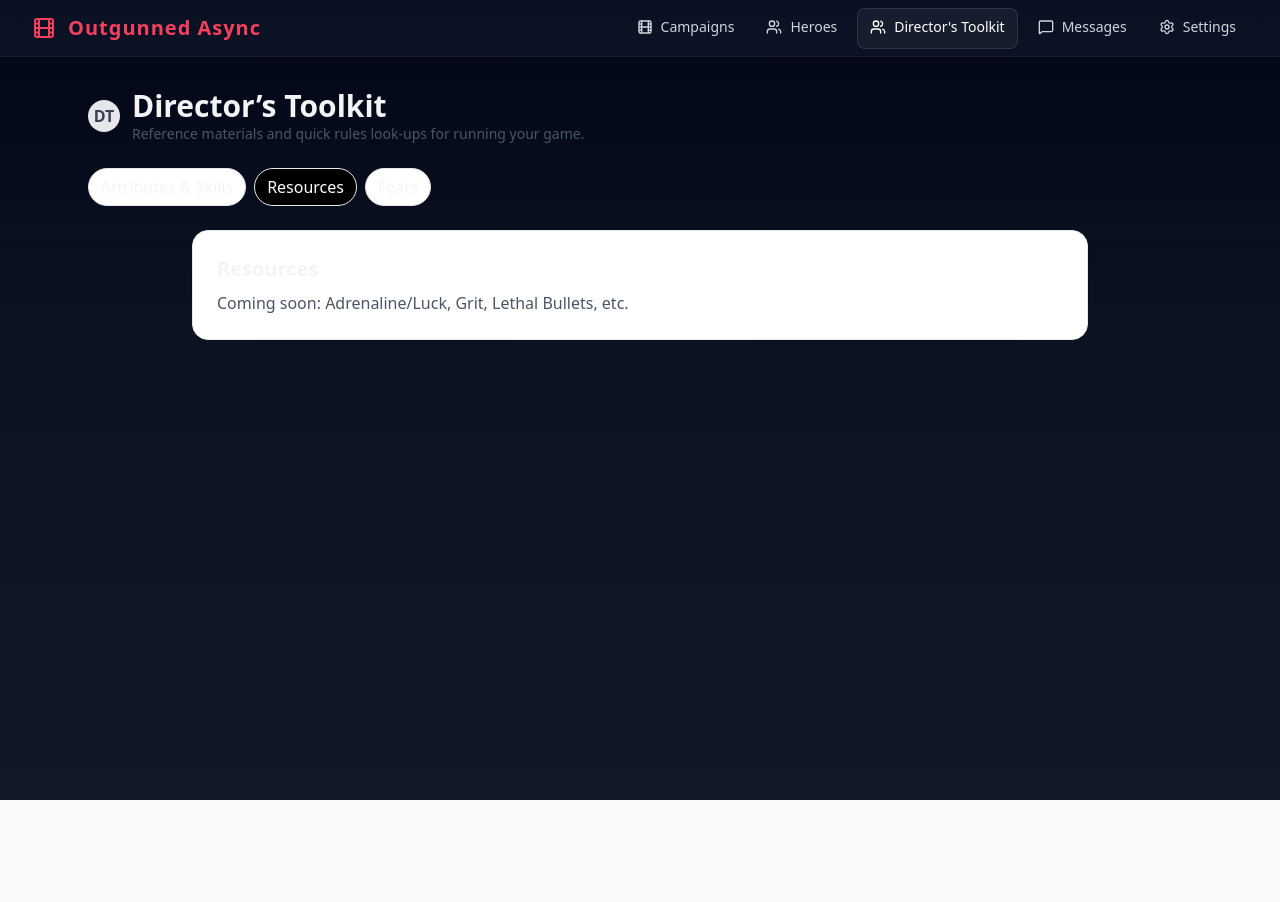
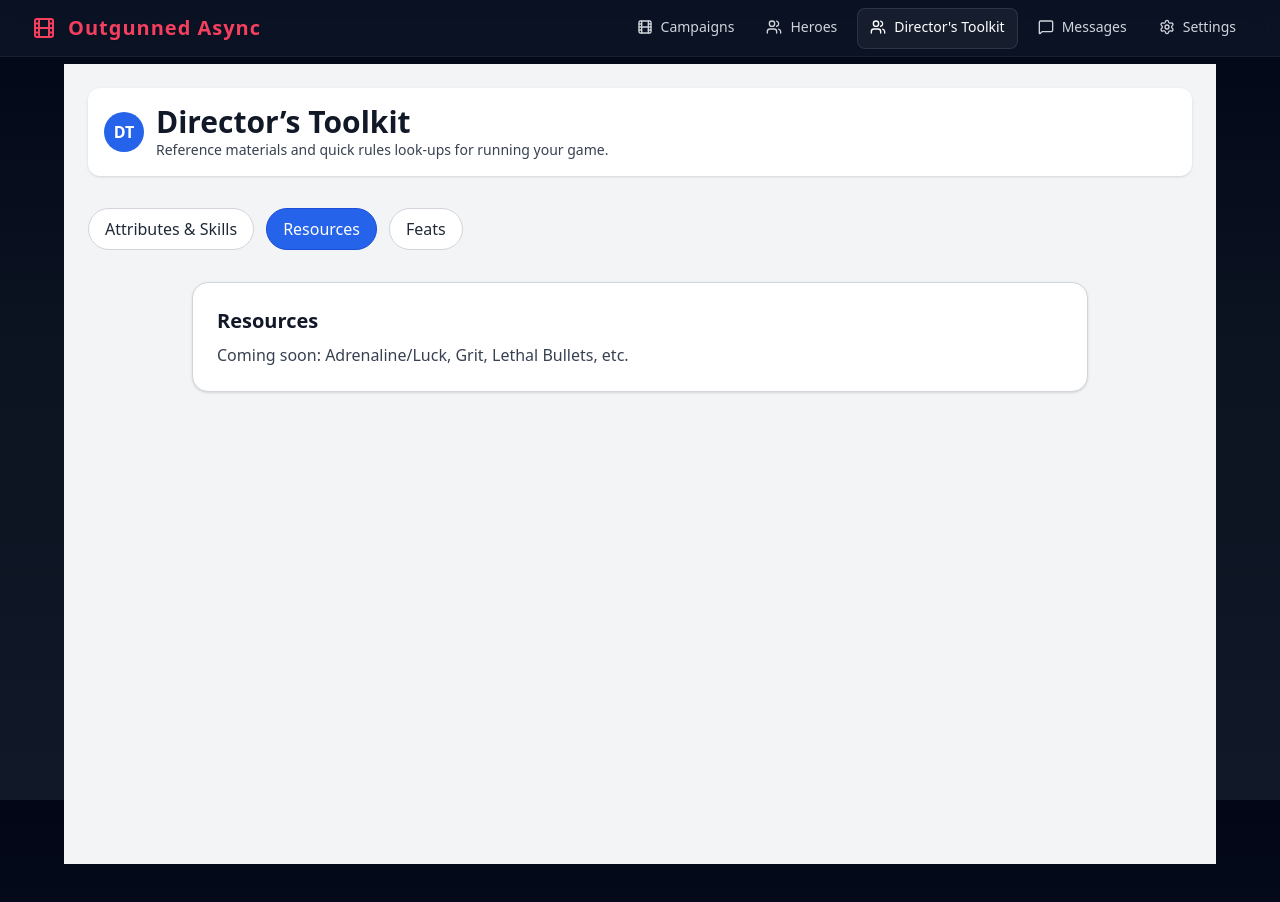
Before and after one commit to thgii/Outgunned-Async-App, a React (Vite) app in the folder apps/web/: page /directors-toolkit in a window 1280 px wide. Both pictures are taken after a click on the button "Resources". Before the commit the page ends 800 px from the top, so only its background shows below. Built offline with nearby package versions, Linux system fonts and the light colour scheme; no server answers.

Commit message:
update readability

```diff
--- a/apps/web/src/components/DirectorsToolkit_AttributesAndSkills.tsx
+++ b/apps/web/src/components/DirectorsToolkit_AttributesAndSkills.tsx
@@ -1,14 +1,6 @@
 import { useMemo, useState } from "react";
 
-/**
- * Director's Toolkit → Attributes & Skills (no external UI kit)
- * - Pure React + Tailwind
- * - Searchable
- * - Deep-link anchors for each Attribute
- */
-
 type Skill = { name: string; desc: string };
-
 type Block = {
   key: "brawn" | "nerves" | "smooth" | "focus" | "crime";
   title: string;
@@ -42,8 +34,7 @@ const BLOCKS: Block[] = [
   {
     key: "smooth",
     title: "SMOOTH",
-    blurb:
-      "Show off how smooth you are whenever you have to interact with other people or want to manipulate them.",
+    blurb: "Show off how smooth you are whenever you have to interact with other people or want to manipulate them.",
     skills: [
       { name: "Flirt", desc: "Seduce someone or use your charm." },
       { name: "Leadership", desc: "Inspire, give orders, or intimidate people." },
@@ -54,8 +45,7 @@ const BLOCKS: Block[] = [
   {
     key: "focus",
     title: "FOCUS",
-    blurb:
-      "You’ll need focus to concentrate, to notice details, and to recall memories and knowledge.",
+    blurb: "You’ll need focus to concentrate, to notice details, and to recall memories and knowledge.",
     skills: [
       { name: "Detect", desc: "Find clues and intel, notice details, sniff out lies." },
       { name: "Heal", desc: "Give first aid or comfort someone." },
@@ -66,16 +56,14 @@ const BLOCKS: Block[] = [
   {
     key: "crime",
     title: "CRIME",
-    blurb:
-      "Your aptitude for crime will come in handy when acting in secret or to notice incoming threats.",
+    blurb: "Your aptitude for crime will come in handy when acting in secret or to notice incoming threats.",
     skills: [
       { name: "Awareness", desc: "Keep your eyes and ears open, notice incoming threats." },
       { name: "Dexterity", desc: "Perform sleight of hand, steal something, pick a lock." },
       { name: "Stealth", desc: "Hide, sneak, or move quietly." },
       {
         name: "Streetwise",
-        desc:
-          "Interact with criminals, recall information useful for moving in seedy neighborhoods or dealing with organized crime.",
+        desc: "Interact with criminals, recall information useful for moving in seedy neighborhoods or dealing with organized crime.",
       },
     ],
   },
@@ -88,7 +76,7 @@ function highlight(text: string, q: string) {
   return (
     <>
       {text.slice(0, idx)}
-      <mark className="rounded px-0.5">{text.slice(idx, idx + q.length)}</mark>
+      <mark className="bg-yellow-200 text-black rounded px-0.5">{text.slice(idx, idx + q.length)}</mark>
       {text.slice(idx + q.length)}
     </>
   );
@@ -104,23 +92,22 @@ export default function DirectorsToolkit_AttributesAndSkills() {
       const skills = b.skills.filter(
         (s) => s.name.toLowerCase().includes(q) || s.desc.toLowerCase().includes(q)
       );
-      const matchAttr =
-        b.title.toLowerCase().includes(q) || b.blurb.toLowerCase().includes(q);
+      const matchAttr = b.title.toLowerCase().includes(q) || b.blurb.toLowerCase().includes(q);
       return matchAttr || skills.length ? { ...b, skills: skills.length ? skills : b.skills } : null;
     }).filter(Boolean) as Block[];
   }, [query]);
 
   return (
-    <div className="w-full max-w-4xl mx-auto rounded-2xl border shadow-xl bg-white">
-      <div className="p-6 border-b space-y-3">
-        <div className="text-xs uppercase tracking-widest text-gray-500">Director&apos;s Toolkit</div>
-        <h2 className="text-2xl font-semibold">Attributes & Skills</h2>
+    <div className="w-full max-w-4xl mx-auto rounded-2xl border border-gray-300 shadow-lg bg-gray-50 text-gray-900">
+      <div className="p-6 border-b border-gray-300 space-y-3 bg-gray-100 rounded-t-2xl">
+        <div className="text-xs uppercase tracking-widest text-gray-600">Director&apos;s Toolkit</div>
+        <h2 className="text-2xl font-bold text-gray-900">Attributes & Skills</h2>
         <div className="relative">
           <input
             value={query}
             onChange={(e) => setQuery(e.target.value)}
             placeholder="Search attributes or skills…"
-            className="w-full pl-3 pr-3 py-2 rounded border focus:outline-none focus:ring"
+            className="w-full pl-3 pr-3 py-2 rounded border border-gray-300 focus:outline-none focus:ring-2 focus:ring-blue-400 bg-white text-gray-900 placeholder-gray-500"
           />
         </div>
       </div>
@@ -132,36 +119,34 @@ export default function DirectorsToolkit_AttributesAndSkills() {
             <a
               key={b.key}
               href={`#attr-${b.key}`}
-              className="text-xs px-2 py-1 rounded-full bg-gray-100 hover:bg-gray-200"
+              className="text-xs px-2 py-1 rounded-full bg-blue-100 text-blue-800 hover:bg-blue-200 transition-colors"
             >
               {b.title}
             </a>
           ))}
         </nav>
 
-        <div className="space-y-3">
+        <div className="space-y-4">
           {filtered.map((block) => (
             <details
               key={block.key}
               id={`attr-${block.key}`}
-              className="rounded-2xl border p-3 open:shadow-sm"
+              className="rounded-xl border border-gray-300 bg-white p-4 open:shadow-md"
             >
               <summary className="cursor-pointer list-none">
                 <div className="flex flex-col items-start gap-1">
-                  <div className="text-lg font-semibold">
+                  <div className="text-lg font-semibold text-gray-900">
                     {highlight(block.title, query)}
                   </div>
-                  <p className="text-sm text-gray-600">
-                    {highlight(block.blurb, query)}
-                  </p>
+                  <p className="text-sm text-gray-700">{highlight(block.blurb, query)}</p>
                 </div>
               </summary>
 
-              <ul className="grid sm:grid-cols-2 gap-3 mt-3">
+              <ul className="grid sm:grid-cols-2 gap-3 mt-4">
                 {block.skills.map((s) => (
-                  <li key={s.name} className="rounded-xl p-3 bg-gray-50">
-                    <div className="font-medium">{highlight(s.name, query)}</div>
-                    <p className="text-sm text-gray-600">{highlight(s.desc, query)}</p>
+                  <li key={s.name} className="rounded-lg p-3 bg-gray-50 border border-gray-200">
+                    <div className="font-medium text-gray-900">{highlight(s.name, query)}</div>
+                    <p className="text-sm text-gray-700">{highlight(s.desc, query)}</p>
                   </li>
                 ))}
               </ul>
@@ -170,7 +155,7 @@ export default function DirectorsToolkit_AttributesAndSkills() {
         </div>
 
         <div className="mt-6 text-right">
-          <a href="#top" className="text-xs underline text-gray-600">
+          <a href="#top" className="text-xs underline text-gray-600 hover:text-gray-800">
             Back to top
           </a>
         </div>
--- a/apps/web/src/routes/DirectorsToolkit.tsx
+++ b/apps/web/src/routes/DirectorsToolkit.tsx
@@ -1,51 +1,52 @@
 import { useState } from "react";
 import DirectorsToolkit_AttributesAndSkills from "../components/DirectorsToolkit_AttributesAndSkills";
-
-/**
- * Director's Toolkit route (no external UI kit)
- * Tabs are simple buttons; content panes are conditionally rendered.
- */
 
 export default function DirectorsToolkit() {
   const [tab, setTab] = useState<"attributes" | "resources" | "feats">("attributes");
 
   return (
-    <div className="max-w-6xl mx-auto p-6 space-y-6">
+    <div className="max-w-6xl mx-auto p-6 space-y-8 text-gray-900 bg-gray-100 min-h-screen">
       {/* Header */}
-      <div className="flex items-center gap-3">
-        <div className="w-8 h-8 rounded-full bg-gray-200 flex items-center justify-center text-gray-700 font-bold">
+      <div className="flex items-center gap-3 bg-white p-4 rounded-xl shadow">
+        <div className="w-10 h-10 rounded-full bg-blue-600 flex items-center justify-center text-white font-bold">
           DT
         </div>
         <div>
-          <h1 className="text-3xl font-bold">Director’s Toolkit</h1>
-          <p className="text-gray-600 text-sm">
+          <h1 className="text-3xl font-bold text-gray-900">Director’s Toolkit</h1>
+          <p className="text-gray-700 text-sm">
             Reference materials and quick rules look-ups for running your game.
           </p>
         </div>
       </div>
 
-      {/* Tabs (simple) */}
-      <div className="flex flex-wrap gap-2">
+      {/* Tabs */}
+      <div className="flex flex-wrap gap-3">
         <button
           onClick={() => setTab("attributes")}
-          className={`px-3 py-1.5 rounded-full border ${
-            tab === "attributes" ? "bg-black text-white" : "bg-white hover:bg-gray-50"
+          className={`px-4 py-2 rounded-full border font-medium ${
+            tab === "attributes"
+              ? "bg-blue-600 text-white border-blue-700"
+              : "bg-white text-gray-800 border-gray-300 hover:bg-gray-50"
           }`}
         >
           Attributes & Skills
         </button>
         <button
           onClick={() => setTab("resources")}
-          className={`px-3 py-1.5 rounded-full border ${
-            tab === "resources" ? "bg-black text-white" : "bg-white hover:bg-gray-50"
+          className={`px-4 py-2 rounded-full border font-medium ${
+            tab === "resources"
+              ? "bg-blue-600 text-white border-blue-700"
+              : "bg-white text-gray-800 border-gray-300 hover:bg-gray-50"
           }`}
         >
           Resources
         </button>
         <button
           onClick={() => setTab("feats")}
-          className={`px-3 py-1.5 rounded-full border ${
-            tab === "feats" ? "bg-black text-white" : "bg-white hover:bg-gray-50"
+          className={`px-4 py-2 rounded-full border font-medium ${
+            tab === "feats"
+              ? "bg-blue-600 text-white border-blue-700"
+              : "bg-white text-gray-800 border-gray-300 hover:bg-gray-50"
           }`}
         >
           Feats
@@ -57,18 +58,18 @@ export default function DirectorsToolkit() {
         {tab === "attributes" && <DirectorsToolkit_AttributesAndSkills />}
 
         {tab === "resources" && (
-          <div className="w-full max-w-4xl mx-auto rounded-2xl border shadow-sm bg-white p-6">
-            <h2 className="text-xl font-semibold mb-2">Resources</h2>
-            <p className="text-gray-600">
+          <div className="w-full max-w-4xl mx-auto rounded-2xl border border-gray-300 shadow bg-white p-6">
+            <h2 className="text-xl font-semibold mb-2 text-gray-900">Resources</h2>
+            <p className="text-gray-700">
               Coming soon: Adrenaline/Luck, Grit, Lethal Bullets, etc.
             </p>
           </div>
         )}
 
         {tab === "feats" && (
-          <div className="w-full max-w-4xl mx-auto rounded-2xl border shadow-sm bg-white p-6">
-            <h2 className="text-xl font-semibold mb-2">Feats</h2>
-            <p className="text-gray-600">
+          <div className="w-full max-w-4xl mx-auto rounded-2xl border border-gray-300 shadow bg-white p-6">
+            <h2 className="text-xl font-semibold mb-2 text-gray-900">Feats</h2>
+            <p className="text-gray-700">
               Future list of feat categories and quick references.
             </p>
           </div>
```
